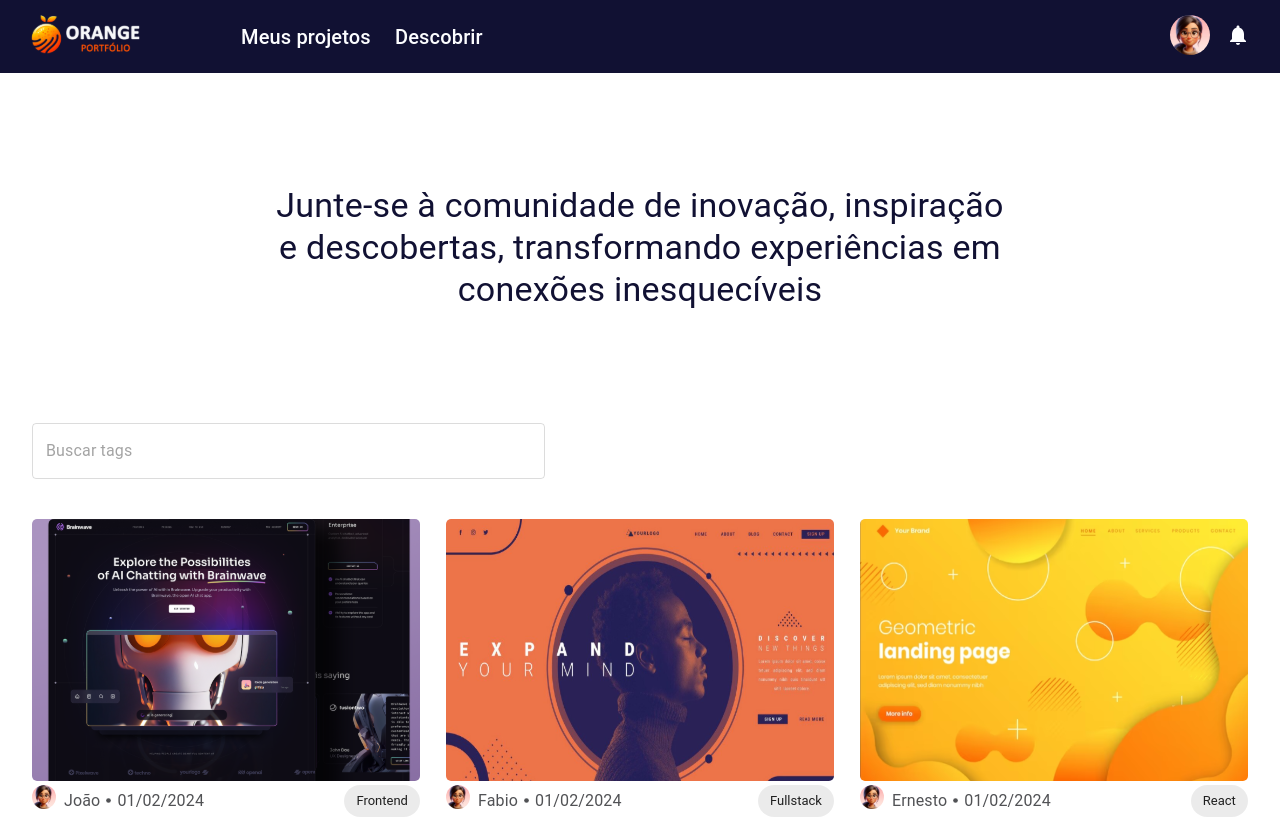
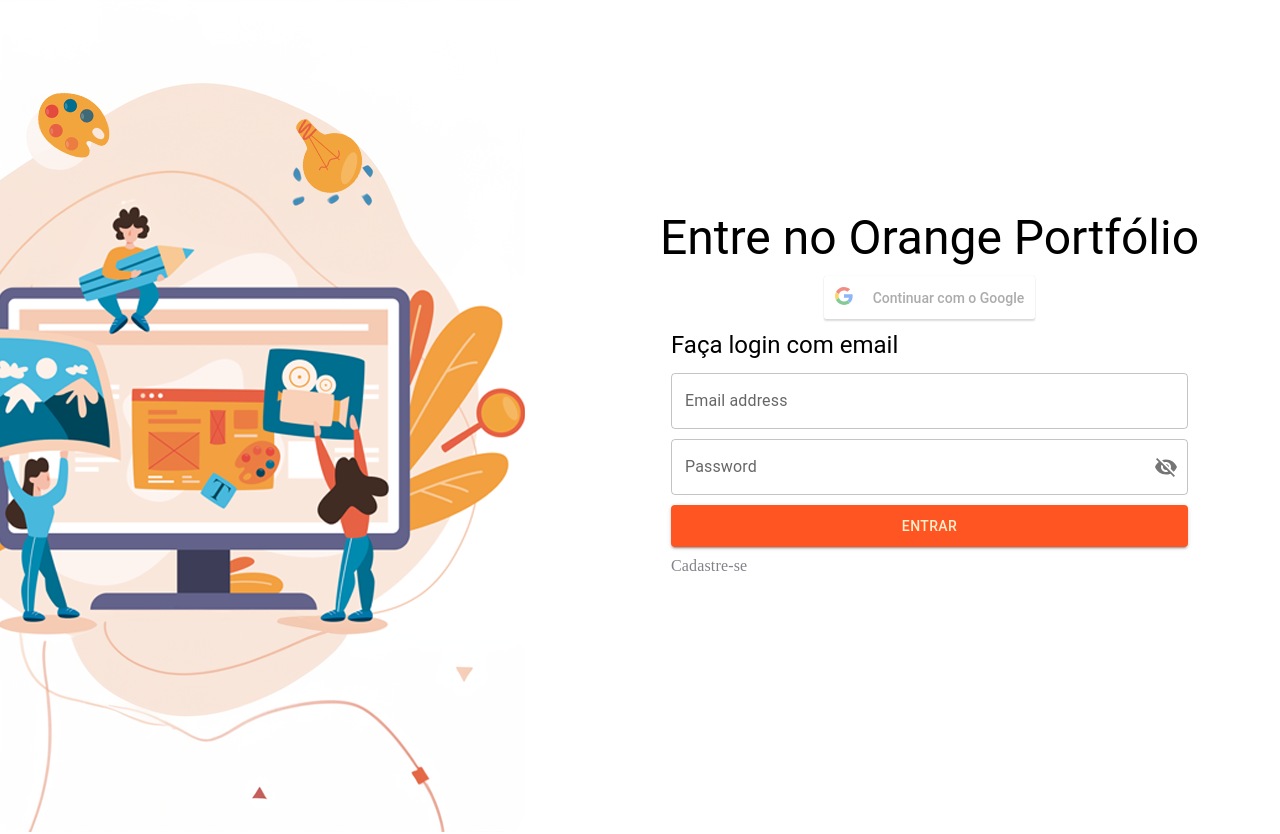
Before and after one commit to gabrielisantos-dev/Hackathon-Orange-Juice, a React (Vite) app in the folder frontend-orange/: page / in a window 1280 px wide. Shown: the top 834 px of the page. Built offline with nearby package versions, Linux system fonts and the light colour scheme.

Commit message:
feat: botão de login com google(ainda com erro)

```diff
--- a/frontend-orange/src/App.jsx
+++ b/frontend-orange/src/App.jsx
@@ -1,5 +1,5 @@
 import "./main.css"
-import { Outlet } from "react-router-dom";
+// import { Outlet } from "react-router-dom";
 // import ThemeProvider from "@mui/material/";
 // import { ThemeProvider } from "@mui/material/styles";
 // import {theme} from './utils/Theme'
@@ -9,7 +9,7 @@
 // import BotaoEntrarComGoogle from "./components/tela-login/BotaoEntrarComGoogle"
 // import LogoGoogle from "./components/tela-login/BotaoGoogleLogin"
 // import BotaoGoogleLogin from "./components/tela-login/BotaoGoogleLogin"
-// import TelaLogin from "./pages/TelaLogin"
+import TelaLogin from "./pages/TelaLogin"
 // import MainHeader from "./components/main-header/Header"
 // import CardPerfil from "./components/meu-portfolio/cardPerfil"
 // import FormBuscarTags from "./components/meu-portfolio/FormBuscarTags"
@@ -33,12 +33,12 @@
     <>
 
       {/* <RegistrationPage/> */}
-      <Outlet/>
+      {/* <Outlet/> */}
       {/* <ImagemTelaLogin/> */}
       {/* <FormularioLogin /> */}
       {/* <BotaoEntrarComGoogle/> */}
       {/* <BotaoGoogleLogin/> */}
-      {/* <TelaLogin/> */}
+      <TelaLogin/>
       {/* <MainHeader/> */}
       {/* <ContainerImagemTelaLogin/> */}
       {/* <AddProjectModal/> */}
--- a/frontend-orange/src/components/tela-login/BotaoGoogleLogin.jsx
+++ b/frontend-orange/src/components/tela-login/BotaoGoogleLogin.jsx
@@ -1,61 +1,26 @@
-import { useState, useEffect } from 'react';
-import { GoogleLogin, GoogleLogout } from '@react-oauth/google';
-import axios from 'axios';
+import { useNavigate } from 'react-router-dom';
+import { GoogleLogin } from 'react-google-login';
 
-const BotaoGoogleLogin = () => {
-  const [user, setUser] = useState(null);
-  const [profile, setProfile] = useState(null);
+const GoogleLoginButton = () => {
+  const history = useNavigate();
 
-  const handleSuccess = (response) => {
-    setUser(response);
+  const responseGoogle = (response) => {
+    console.log(response);
+    if (response.profileObj) {
+      history.push('/');
+    }
   };
 
-  const handleError = (error) => {
-    console.log('Falha no login:', error);
-  };
-
-  const handleLogout = () => {
-    setUser(null);
-    setProfile(null);
-  };
-
-  useEffect(() => {
-    if (user) {
-      axios
-        .get(`https://www.googleapis.com/oauth2/v1/userinfo?access_token=${user.access_token}`, {
-          headers: { Authorization: `Bearer ${user.access_token}`, Accept: 'application/json' },
-        })
-        .then((res) => {
-          setProfile(res.data);
-        })
-        .catch((err) => console.log(err));
-    }
-  }, [user]);
-
   return (
-    <div>
-      <h2>React Google Login</h2>
-      <br />
-      <br />
-      {profile ? (
-        <div>
-          <img src={profile.picture} alt="User Image" />
-          <h3>User Connected</h3>
-          <p>Name: {profile.name}</p>
-          <p>Email Address: {profile.email}</p>
-          <br />
-          <br />
-          <GoogleLogout onSuccess={handleLogout} clientId="755287664476-qvq0arrdis429fdk0e2b7366cc60rtmo.apps.googleusercontent.com">
-            <button>Logout</button>
-          </GoogleLogout>
-        </div>
-      ) : (
-        <GoogleLogin onSuccess={handleSuccess} onError={handleError} clientId="755287664476-qvq0arrdis429fdk0e2b7366cc60rtmo.apps.googleusercontent.com">
-          <button>Login with Google 🚀</button>
-        </GoogleLogin>
-      )}
-    </div>
+    <GoogleLogin
+      clientId="755287664476-qvq0arrdis429fdk0e2b7366cc60rtmo.apps.googleusercontent.com"
+      buttonText="Continuar com o Google"
+      onSuccess={responseGoogle}
+      onFailure={responseGoogle}
+      cookiePolicy={'single_host_origin'}
+      redirectUri={'http://localhost:5173/'}
+    />
   );
 };
 
-export default BotaoGoogleLogin;
+export default GoogleLoginButton;
--- a/frontend-orange/src/pages/TelaLogin.jsx
+++ b/frontend-orange/src/pages/TelaLogin.jsx
@@ -1,11 +1,8 @@
-import { createTheme,ThemeProvider } from "@mui/material";
+import { createTheme,ThemeProvider, Box, useMediaQuery } from "@mui/material";
 import ContainerImagemTelaLogin from "../components/tela-login/ContainerImagemTelaLogin";
 import BotaoGoogleLogin from "../components/tela-login/BotaoGoogleLogin"
 import FormularioLogin from "../components/tela-login/FormularioLogin";
 import TituloTelaLogin from "../components/tela-login/TituloTelaLogin";
-import { Box, useMediaQuery } from "@mui/material";
-import axios from 'axios'
-
 
 const theme = createTheme({
   palette:{
```
